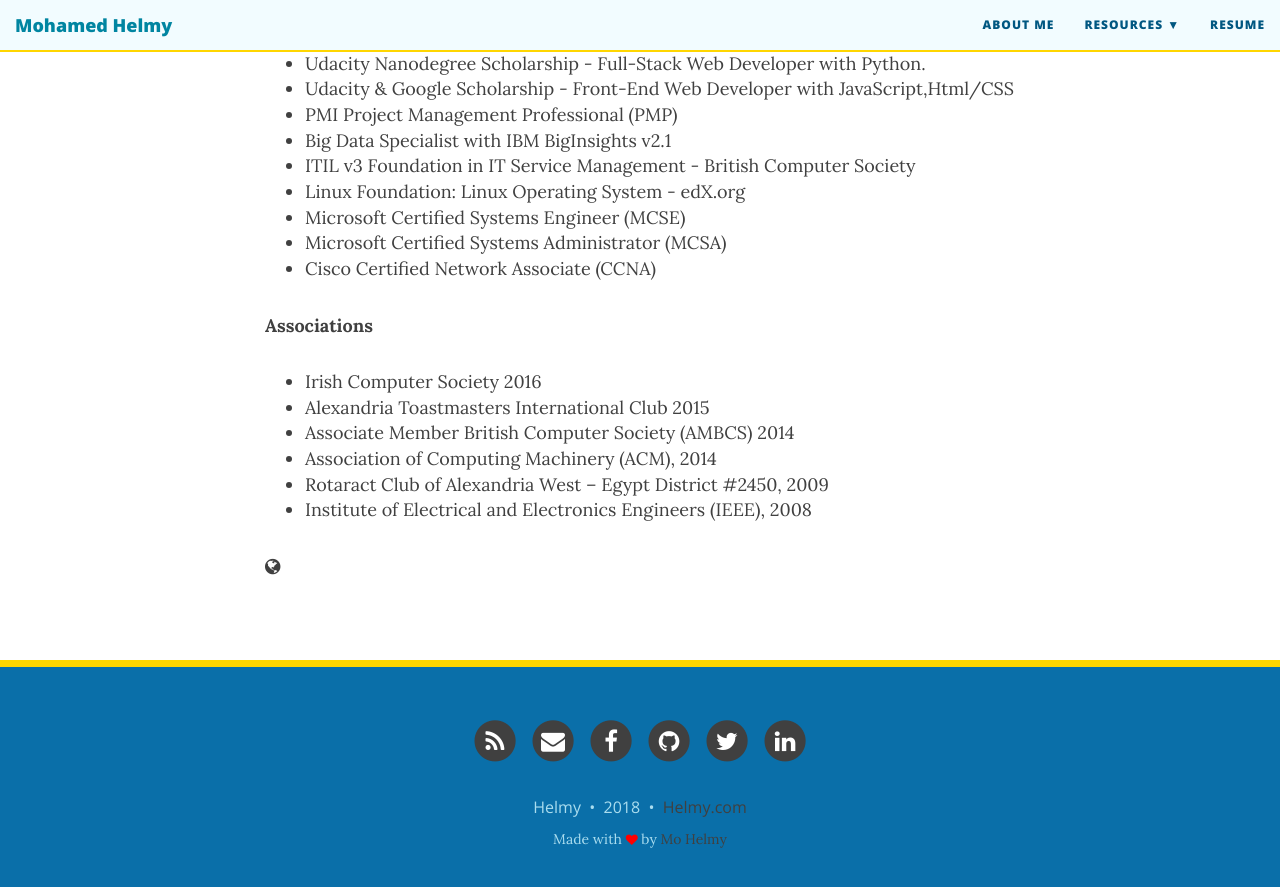
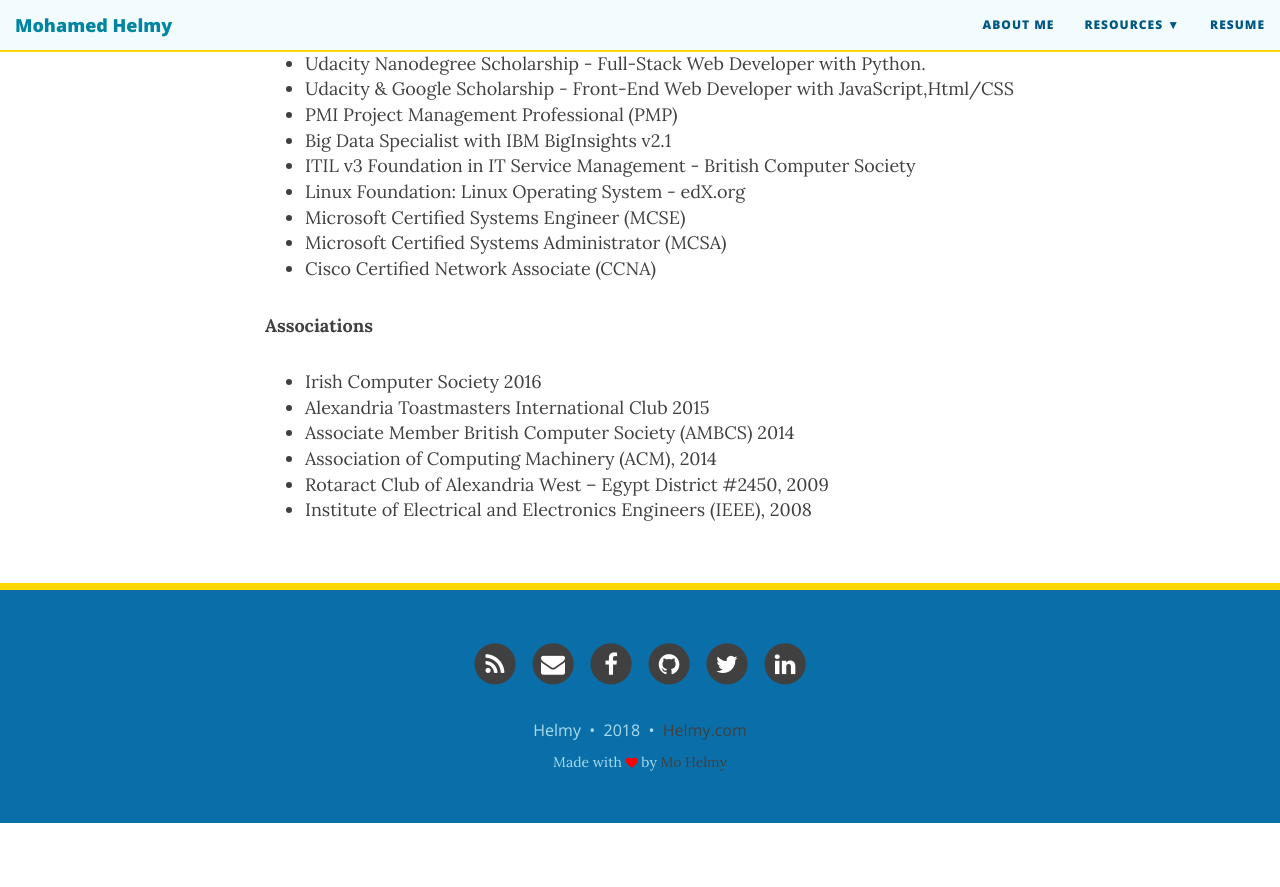
Before and after one commit to M-Helmy/m-helmy.github.io, a Jekyll site: the page built from resume.md, in a window 1280 px wide and 900 px high, scrolled down 1559 px. Shown: the top 887 px of the window. Built offline with Jekyll 4.4.1, drawn with Linux system fonts in a browser that asks for light colours; nearby versions of some CDN libraries; after the commit the page ends 2382 px from its top, so only the background shows below that.

Commit message:
Update resume.md

```diff
--- a/resume.md
+++ b/resume.md
@@ -57,6 +57,3 @@
 * Association of Computing Machinery (ACM), 2014
 * Rotaract Club of Alexandria West – Egypt District #2450, 2009
 * Institute of Electrical and Electronics Engineers (IEEE), 2008
-
-
-<i class="fa fa-globe" aria-hidden="true"></i>
```
